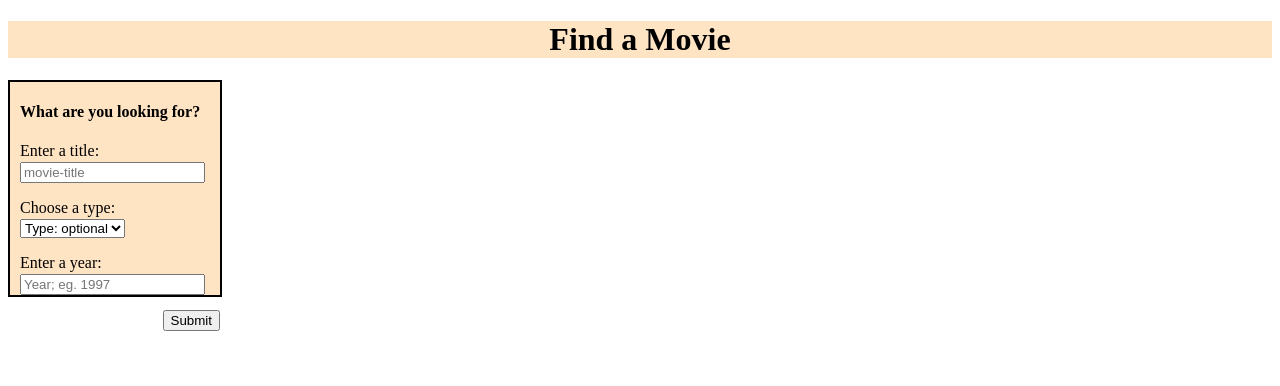
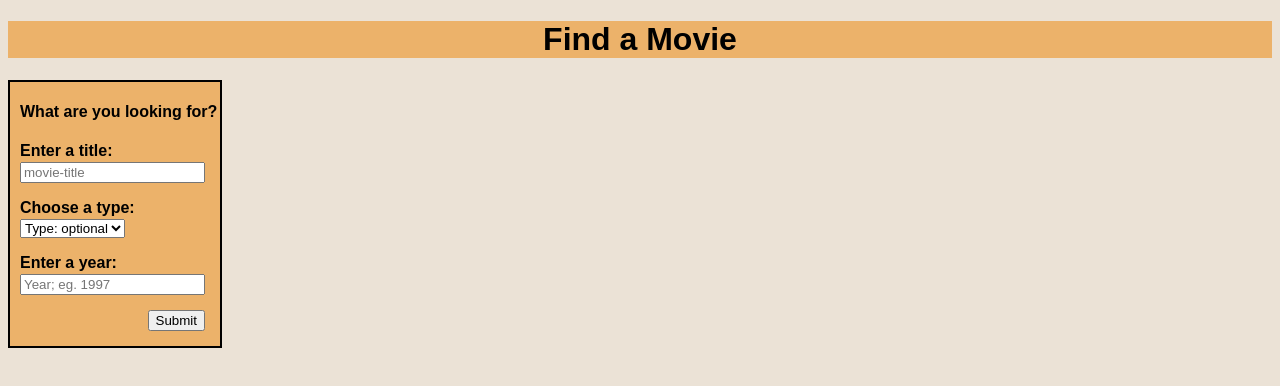
Before and after one commit to seth-allgire/movie-search, a plain HTML site: page index.html in a window 1280 px wide. Drawn offline with Linux system fonts and the light colour scheme.

Commit message:
adds beginning styling

```diff
--- a/movie-search.css
+++ b/movie-search.css
@@ -1,3 +1,7 @@
+body {
+  background-color: rgb(235, 226, 214);
+  font-family: Arial, Helvetica, sans-serif;
+}
 .flex {
   display: flex;
   flex-direction: column;
@@ -8,20 +12,21 @@
   /* flex: 1 0 15%; */
   border: 2px solid black;
   padding-left: 10px;
-  background-color: bisque;
+  background-color: rgb(236, 178, 106);
 }
 
 .search-prompt {
+  font-weight: bold;
   margin-bottom: 2px;
 }
 
 .title-header {
   text-align: center;
   flex: 1 1 100%;
-  background-color: bisque;
+  background-color: rgb(236, 178, 106);
 }
 
 #submitButton {
-  margin-top: 15px;
-  float: right;
+  display: block;
+  margin: 15px 15px 15px auto;
 }
```
